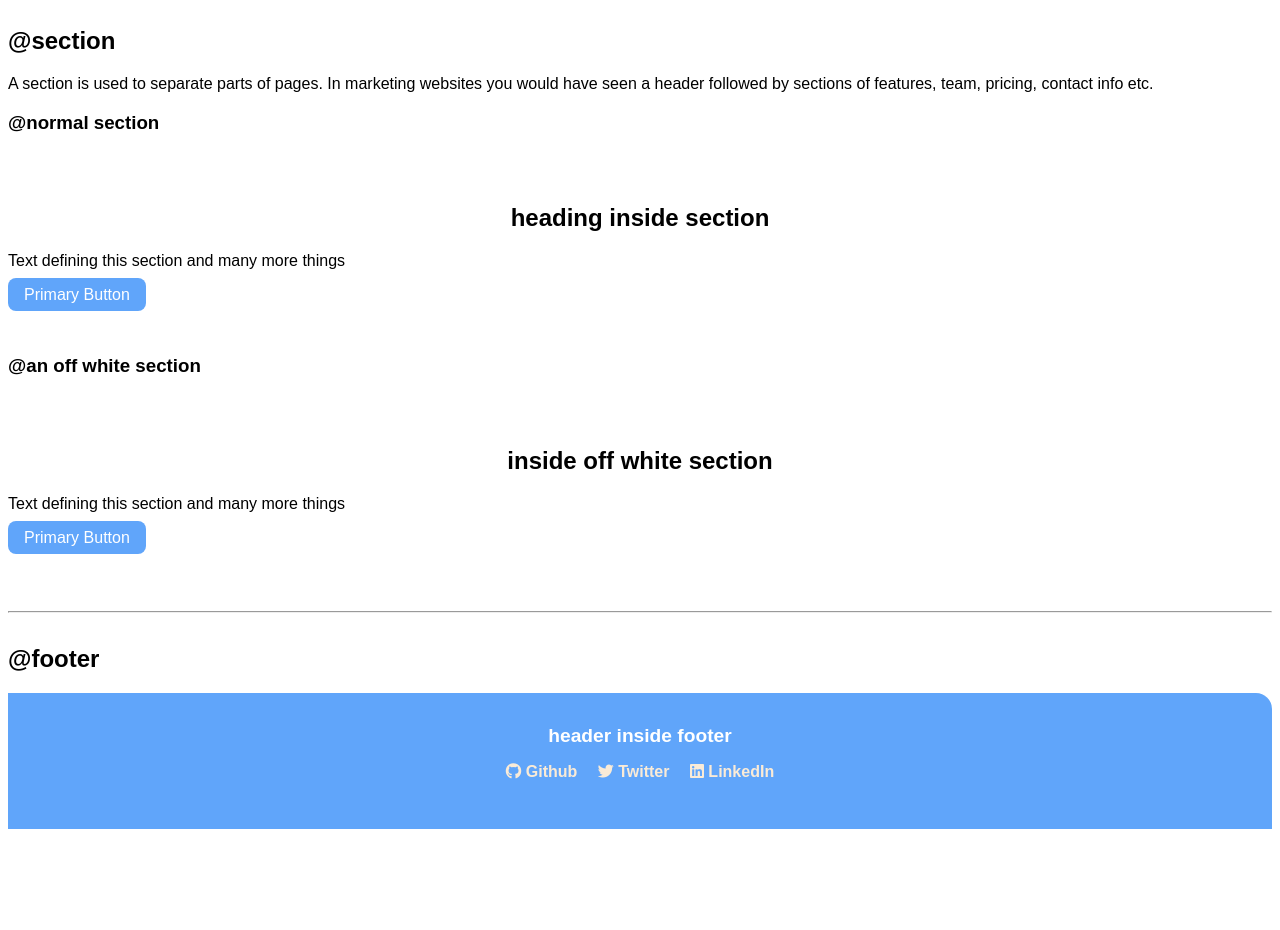
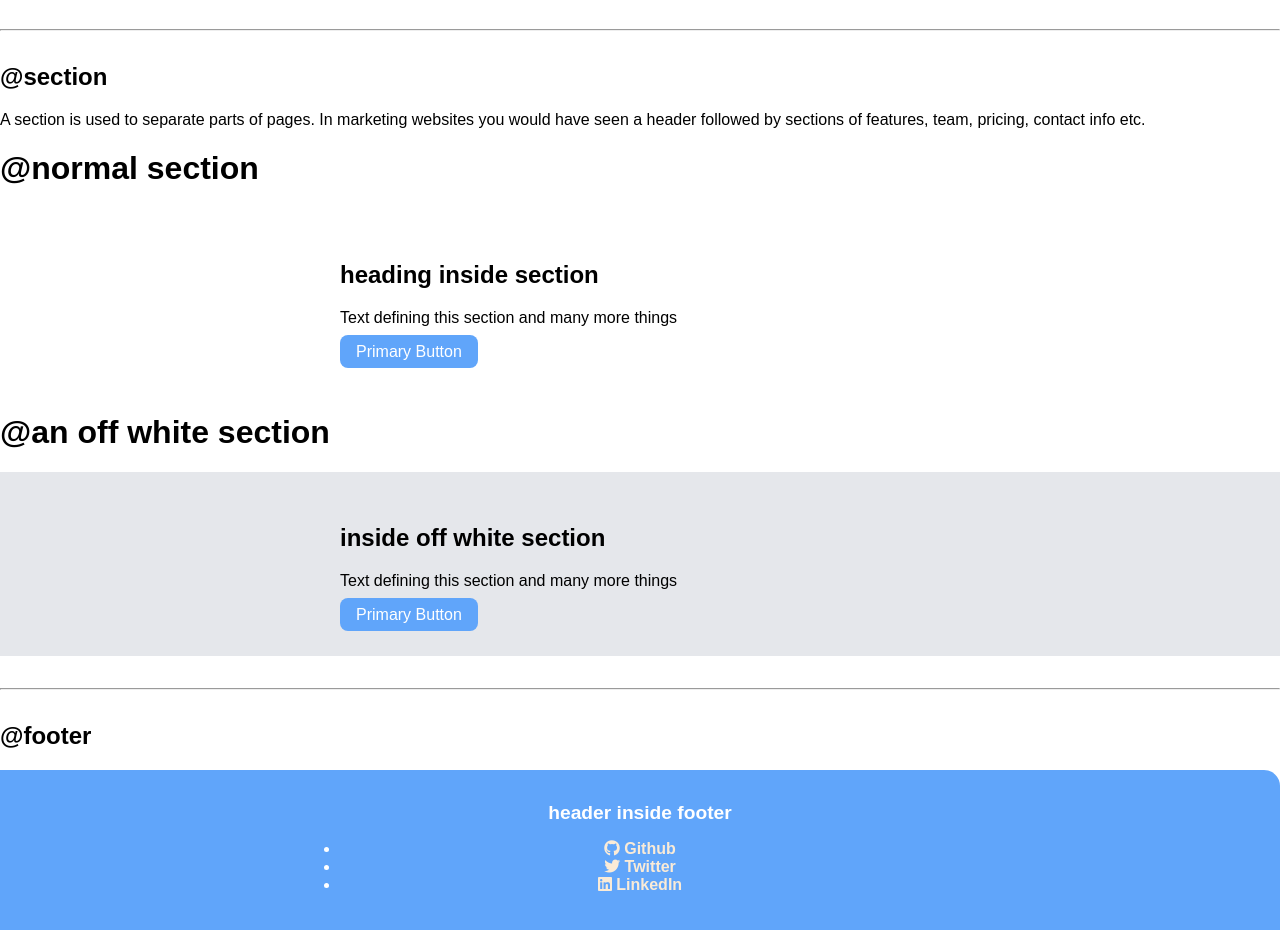
Before and after one commit to VinuB-Dev/component-library, a plain HTML site: page index.html in a window 1280 px wide. Shown: the part 2159-3089 px from the top of the page. Before the commit the page ends 2996 px from the top, so only its background shows below. Drawn offline with Linux system fonts and the light colour scheme.

Commit message:
added inverted list and fixed center in html

```diff
--- a/index.html
+++ b/index.html
@@ -130,18 +130,23 @@
       would have seen a header followed by sections of features, team, pricing,
       contact info etc.
     </p>
-    <h3>@normal section</h3>
+
+    <h1>@normal section</h1>
     <section class="section">
+      <div class="container container-center">
         <h2>heading inside section</h2>
         <p>Text defining this section and many more things</p>
         <a href="" class="primary-link"> Primary Button</a>
+      </div>
     </section>
 
-    <h3>@an off white section</h3>
+    <h1>@an off white section</h1>
     <section class="section ow">
+      <div class="container container-center">
         <h2>inside off white section</h2>
         <p>Text defining this section and many more things</p>
         <a href="/" class="primary-link"> Primary Button</a>
+      </div>
     </section>
 
     <hr />
--- a/styles.css
+++ b/styles.css
@@ -1,15 +1,15 @@
-/* @import url('https://fonts.googleapis.com/css2?family=Montserrat:wght@400;700&display=swap'); */
 @import url('https://fonts.googleapis.com/css2?family=Work+Sans:ital,wght@0,400;1,600&display=swap');
 :root {
   --primary: #60a5fa;
   --background: #93c5fd;
+  --gray: #e5e7eb;
   --dark-gray: #6b7280;
   --dark-blue: #3b82f6;
 }
 
 body {
   font-family: 'Montserrat', sans-serif;
-  /* margin: 0px; */
+  margin: 0px;
 }
 
 hr {
@@ -31,6 +31,11 @@ hr {
   padding-left: 1rem;
   padding-right: 1rem;
   max-width: 600px;
+}
+
+.container-center {
+  max-width: 600px;
+  margin: auto;
 }
 
 /** links **/
@@ -116,13 +121,23 @@ hr {
   display: block;
 }
 
+.hero .hero-heading {
+  text-align: center;
+  padding-top: 1rem;
+  color: var(--dark-gray);
+}
+
+.hero .hero-heading .heading-inverted {
+  color: var(--primary-color);
+}
+
 /** section **/
 
 .section {
   padding: 2rem 0rem;
 }
 
-.section h2 {
+.section h1 {
   text-align: center;
 }
 
@@ -132,11 +147,12 @@ hr {
 
 /** lists **/
 
-.unordered {
+.list-non-bullet {
   list-style: none;
+  padding-inline-start: 0px;
 }
 
-.list-inline li {
+.list-item-inline {
   display: inline;
   padding: 0rem 0.5rem;
 }
```
Lines whose indentation alone changed are shown as unchanged.
